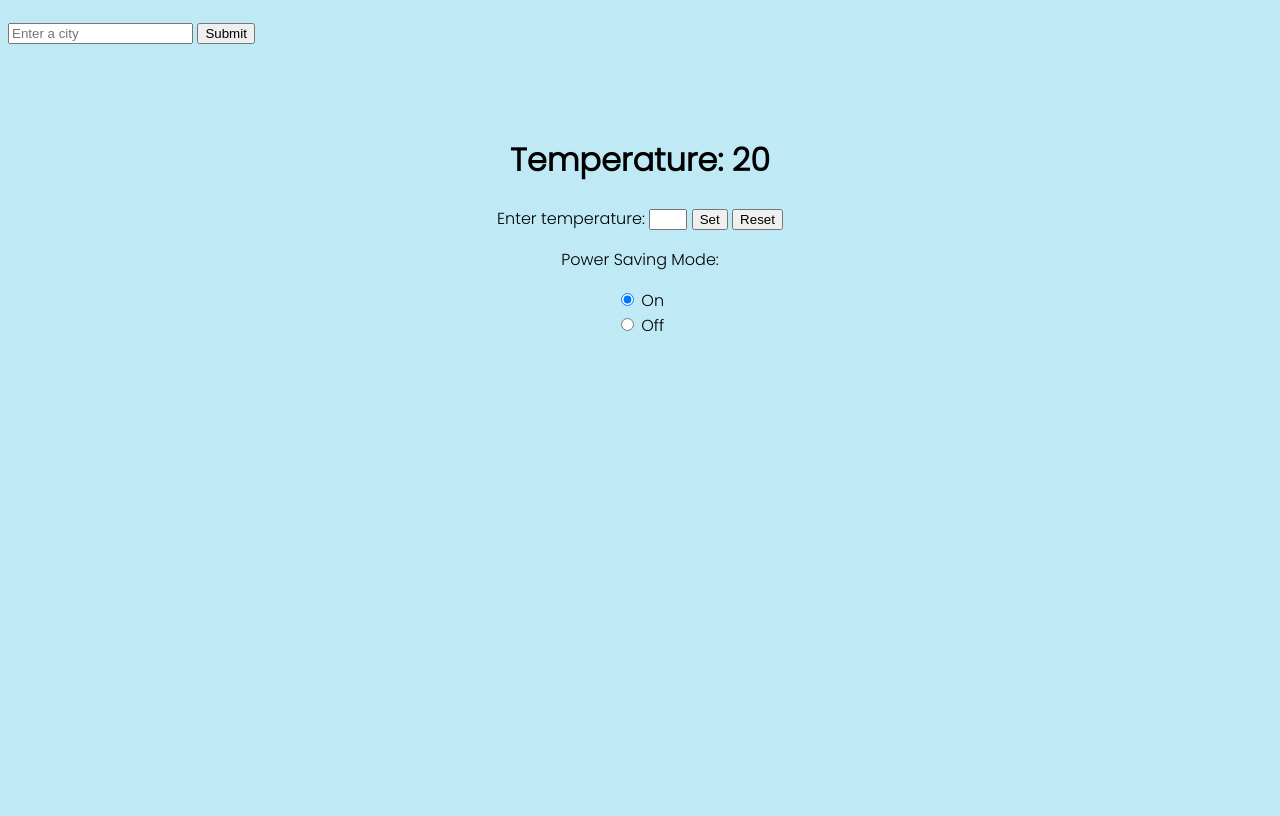
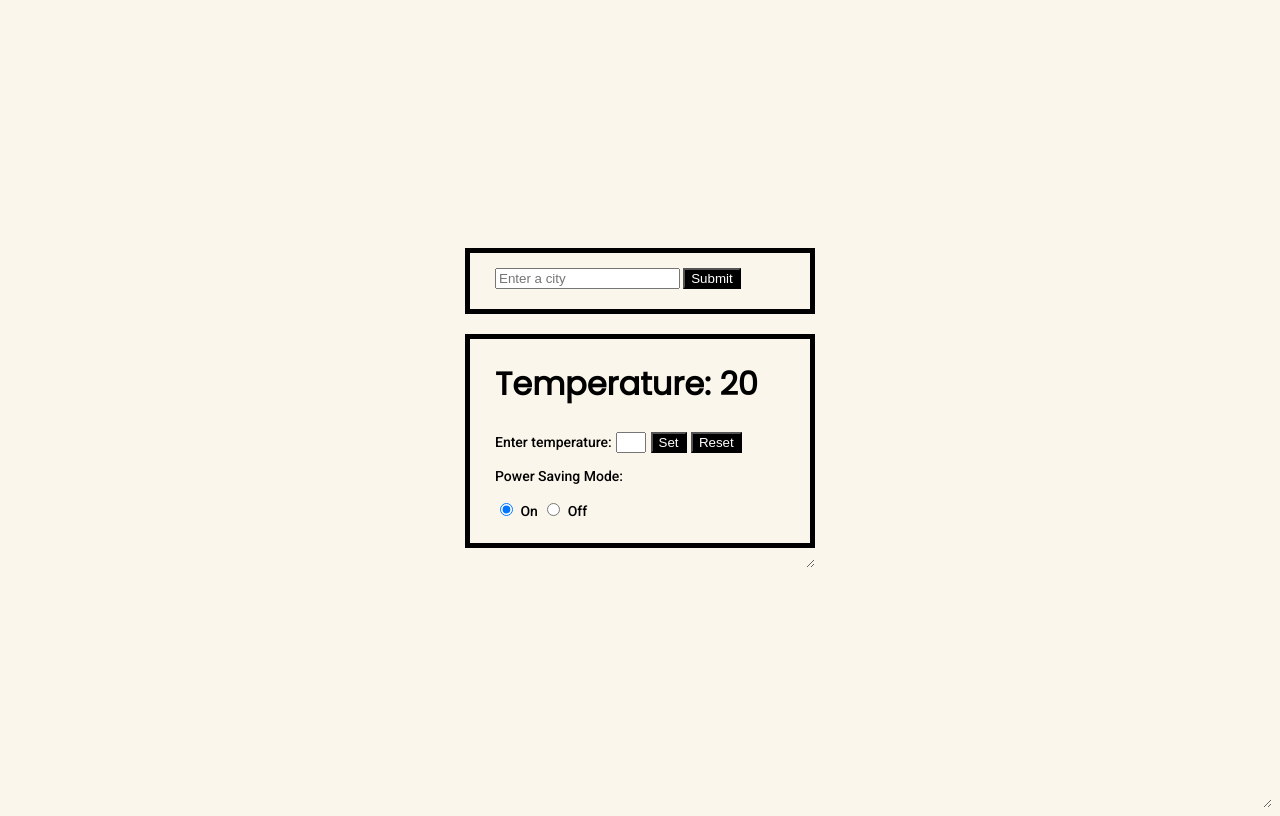
Before and after one commit to kiriarf/thermostat2, a plain HTML site: page thermostat.html in a window 1280 px wide. Drawn offline with Linux system fonts and the light colour scheme; no server answers.

Commit message:
centered elements with flexbox

```diff
--- a/public/style.css
+++ b/public/style.css
@@ -1,3 +1,27 @@
+* {
+  -webkit-box-sizing: border-box;
+     -moz-box-sizing: border-box;
+          box-sizing: border-box;
+}
+
+.parent {
+  height: 100vh;
+  margin: 0 auto;
+  display: flex;
+  justify-content: center;
+  align-items: center;
+  resize: both;
+  overflow: auto;
+}
+.child {
+  resize: vertical;
+  overflow: auto;
+}
+
+#usage {
+  margin: 20px
+}
+
 .low-usage {
   color: #9bc288;
 }
@@ -18,21 +42,45 @@
 }
 
 body {
-  background-color: #bfeaf5;
+  background-color: #faf6eb;
   font-family: 'Poppins', sans-serif;
+  font-weight: 300;
 }
 
 .thermostat {
-  width: 300px;
-  padding: 50px;
+  width: 350px;
+  padding: 0px;
   margin: 20px auto;
-  text-align: center;
+  text-align: left;
+  padding-bottom: 20px;
+  padding-left: 25px;
+  border-width: 5px;
+  border-style: solid;
+  border-color: black;
 }
 
 #temp_input {
   width: 30px
 }
 
-#usage {
-  margin: 20px
+.btn {
+  background-color: black;
+  color: white;
 }
+
+.local-weather {
+  font-weight: 400;
+  font-size: 12px;
+  width: 350px;
+  margin: auto;
+  padding-bottom: 20px;
+  padding-left: 25px;
+  border-width: 5px;
+  border-style: solid;
+  border-color: black;
+}
+
+.thermo-text{
+  font-family: 'Roboto', sans-serif;
+  font-size: 14px;
+}
--- a/thermostat.html
+++ b/thermostat.html
@@ -1,41 +1,52 @@
 <!DOCTYPE html>
 <html>
+
   <head>
     <meta charset = 'utf-8'>
     <title>Thermostat</title>
-    <link href="https://fonts.googleapis.com/css2?family=Poppins:wght@300&display=swap" rel="stylesheet">
+    <link href="https://fonts.googleapis.com/css2?family=Poppins:wght@300;400&family=Roboto:wght@500&display=swap" rel="stylesheet">
     <link type="text/css" rel="stylesheet" href="public/style.css" >
     <script src="js/jquery.min.js"></script>
   </head>
+
   <body>
+
+    <div class="parent">
+      <div class="child">
         <div class='local-weather'>
           <section>
             <h1 id="local-temperature"></h1>
             <form id="select-city">
               <input id="current-city" type="text" placeholder="Enter a city"></input>
-        <input type="submit"></input>
+              <input class="btn" type="submit"></input>
             </form>
           </section>
         </div>
+
         <div class='thermostat'>
           <h1 id="current_temp"></h1>
 
-    <label for ="temp_input">Enter temperature:</label>
+          <label class="thermo-text" for ="temp_input">Enter temperature:</label>
           <input id="temp_input" type="text">
 
-    <button id="set">Set</button>
-    <button id="reset">Reset</button>
+          <button class="btn" id="set">Set</button>
+          <button class="btn" id="reset">Reset</button>
           <br>
-    <p>Power Saving Mode:</p>
+          <p class="thermo-text">Power Saving Mode:</p>
           <div id="radio_box"></div>
             <input type="radio" id="savings_on" name="powersaving" value='on'>
-      <label for="savings_on">On</label><br>
+            <label class="thermo-text" for="savings_on">On</label>
             <input type="radio" id="savings_off" name="powersaving" value="off">
-      <label for="savings_off">Off</label><br>
+            <label class="thermo-text" for="savings_off">Off</label>
+          </div>
+
         </div>
       </div>
+    </div>
+
     <script src="src/thermostat.js"></script>
     <script src="src/interface.js"></script>
+
   </body>
 
 </html>
```
Lines whose indentation alone changed are shown as unchanged.
